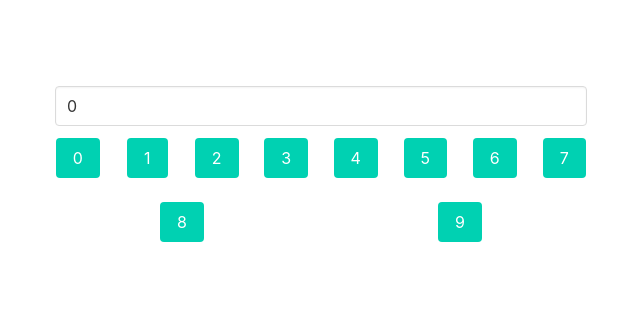
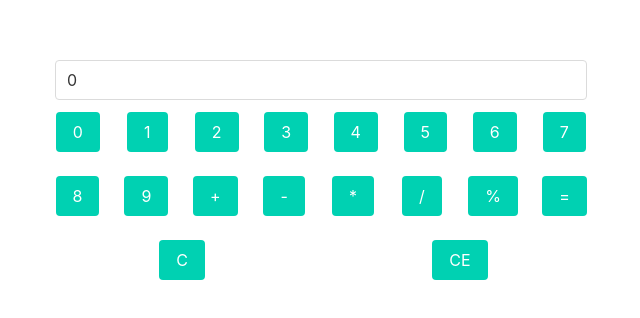
Before and after one commit to IrtesamTheHack/shiity-calculator, a React (Create React App) app: page / in a window 1280 px wide. Shown: the part 284-602 px from the top of the page, without its empty margins (319-959 px from the left). Built offline with nearby package versions, Linux system fonts and the light colour scheme.

Commit message:
basically everything

```diff
--- a/src/Button.js
+++ b/src/Button.js
@@ -1,9 +1,7 @@
-import React, {useState} from 'react';
+import React from 'react';
 import './App.scss';
 
 function Button (props) {
-    const [val, setVal] = useState(props.value);
-
     return (
         <div className="column">
             <button onClick={() => props.handler(props.value)} className="button is-primary">{props.value}</button>
--- a/src/Calculator.js
+++ b/src/Calculator.js
@@ -5,19 +5,113 @@ import Button from './Button';
 
 function Calculator () {
 	const [result, setResult] = useState(0);
+	const [history, setHistory] = useState('');
+	const [opClicked, setClicked] = useState(false);
 
 	function initializeButtons () {
 		const arr = [];
 		for (let i = 0; i <= 9; i++) {
 			arr.push(
-				<Button handler={inputHandler} value={i}/>
+				<Button handler={numHandler} value={i}/>
 			);
 		}
 		return arr;
 	}
 
-	function inputHandler(value) {
-		setResult(value);
+	function numHandler (value) {
+		if (result === 0 || opClicked) {
+			setResult(value);
+			setClicked(false);
+		}
+		else {
+			setResult(result * 10 + value);
+		}
+		setHistory(history + value);
+	}
+
+	function isOp (char) {
+		switch (char) {
+			case '+':
+				return true;
+			case '-':
+				return true;
+			case '*':
+				return true;
+			case '/':
+				return true;
+			case '%':
+				return true;
+			default:
+				return false;
+
+		}
+	}
+
+	function opHandler (op) {
+		if (history === '') return;
+		switch (op) {
+			case '+':
+				if (!isOp(history[history.length - 2])) setHistory(history + ' + ');
+				else {
+					setHistory(history.slice(0, history.length - 2) + '+ ');
+					break;
+				}
+				setClicked(true);
+				setResult(eval(history));
+				break;
+			case '-':
+				if (!isOp(history[history.length - 2])) setHistory(history + ' - ');
+				else {
+					setHistory(history.slice(0, history.length - 2) + '- ');
+					break;
+				}
+				setClicked(true);
+				setResult(eval(history));
+				break;
+			case '*':
+				if (!isOp(history[history.length - 2])) setHistory(history + ' * ');
+				else {
+					setHistory(history.slice(0, history.length - 2) + '* ');
+					break;
+				}
+				setClicked(true);
+				setResult(eval(history));
+				break;
+			case '/':
+				if (!isOp(history[history.length - 2])) setHistory(history + ' / ');
+				else {
+					setHistory(history.slice(0, history.length - 2) + '/ ');
+					break;
+				}
+				setClicked(true);
+				setResult(eval(history));
+				break;
+			case '%':
+				if (!isOp(history[history.length - 2])) setHistory(history + ' % ');
+				else {
+					setHistory(history.slice(0, history.length - 2) + '% ');
+					break;
+				}
+				setClicked(true);
+				setResult(eval(history));
+				break;
+			case '=':
+				setClicked(true);
+				setResult(eval(history));
+				setHistory('');
+				break;
+			case 'C':
+				setHistory('');
+				setResult(0);
+				break;
+			case 'CE':
+				setResult(0);
+				if (!isOp(history[history.length - 1])) setHistory(history.slice(0, history.length - 1));
+				break;
+			default:
+				setClicked(true);
+				break;
+		}
 	}
 
     return (
@@ -30,13 +124,26 @@ function Calculator () {
                                     <div className="container">
 										<div className="field">
 											<div className="control">
-												<input readonly className="input" type="text" value={result} />
+												<label className="label">{history}</label>
+											</div>
+										</div>
+										<div className="field">
+											<div className="control">
+												<input readOnly className="input" type="text" value={result} />
 											</div>
 										</div>
 										<div className="field">
 											<div className="control">
 												<div className="columns is-multiline is-centered">
                                             		{initializeButtons()}
+													<Button handler={opHandler} value="+" />
+													<Button handler={opHandler} value="-" />
+													<Button handler={opHandler} value="*" />
+													<Button handler={opHandler} value="/" />
+													<Button handler={opHandler} value="%" />
+													<Button handler={opHandler} value="=" />
+													<Button handler={opHandler} value="C" />
+													<Button handler={opHandler} value="CE" />
                                         		</div>
 											</div>
 										</div>
```
